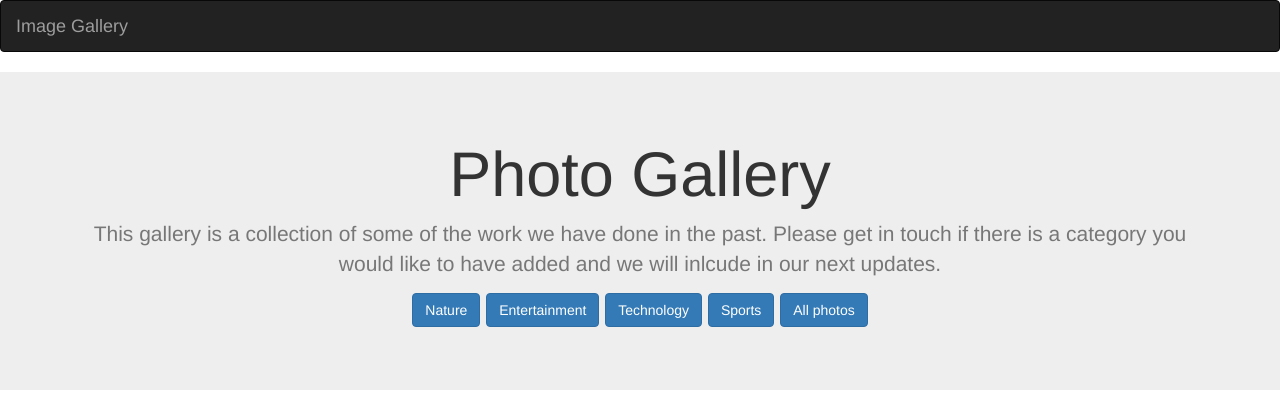
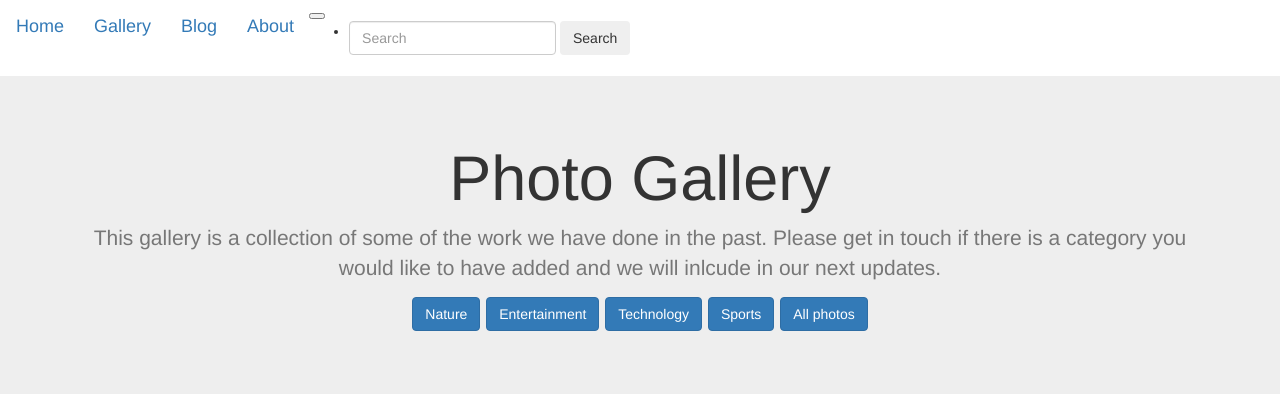
Before and after one commit to GabrielOduori/Django-Photo-Gallery, a Django app: page / in a window 1280 px wide. Shown: the top 397 px of the page. Run offline with Django 3.2, Linux system fonts and the light colour scheme; some libraries are stand-ins or nearby versions.

Commit message:
Paths
Added paths and routes to the navbar. This is to be used for moving from page to page within the application"

.
"
git push -u origin master

```diff
--- a/images/templates/navbar.html
+++ b/images/templates/navbar.html
@@ -1,19 +1,19 @@
-<!DOCTYPE html>
-<html lang="en">
-<head>
-    <meta charset="UTF-8">
-    <meta name="viewport" content="width=device-width, initial-scale=1.0">
-    <meta http-equiv="X-UA-Compatible" content="ie=edge">
-    <title>Image Gallery</title>
-</head>
-<body>
-        <nav class="navbar navbar-inverse">
-                <div class="container-fluid">
-                  <div class="navbar-header">
-                    <a class="navbar-brand" href="#">Image Gallery</a>
-                  </div>
-
-                </div>
-              </nav>
-</body>
-</html>
+<nav class="navbar navbar-expand-md navbar-dark fixed-top bg-dark">
+        <a class="navbar-brand" href="{% url 'home' %}">Home</a>
+        <a class="navbar-brand" href="{% url 'gallery' %}">Gallery</a>
+        <a class="navbar-brand" href="#">Blog</a>
+        <a class="navbar-brand" href="{% url 'about' %}">About</a>
+        <button class="navbar-toggler" type="button" data-toggle="collapse" data-target="#navbarCollapse" aria-controls="navbarCollapse" aria-expanded="false" aria-label="Toggle navigation">
+          <span class="navbar-toggler-icon"></span>
+        </button>
+        <div class="collapse navbar-collapse" id="navbarCollapse">
+          <ul class="navbar-nav mr-auto">
+            <li class="nav-item active">
+            </li>
+          </ul>
+          <form class="form-inline mt-2 mt-md-0">
+            <input class="form-control mr-sm-2" type="text" placeholder="Search" aria-label="Search">
+            <button class="btn btn-outline-success my-2 my-sm-0" type="submit">Search</button>
+          </form>
+        </div>
+      </nav>
```
